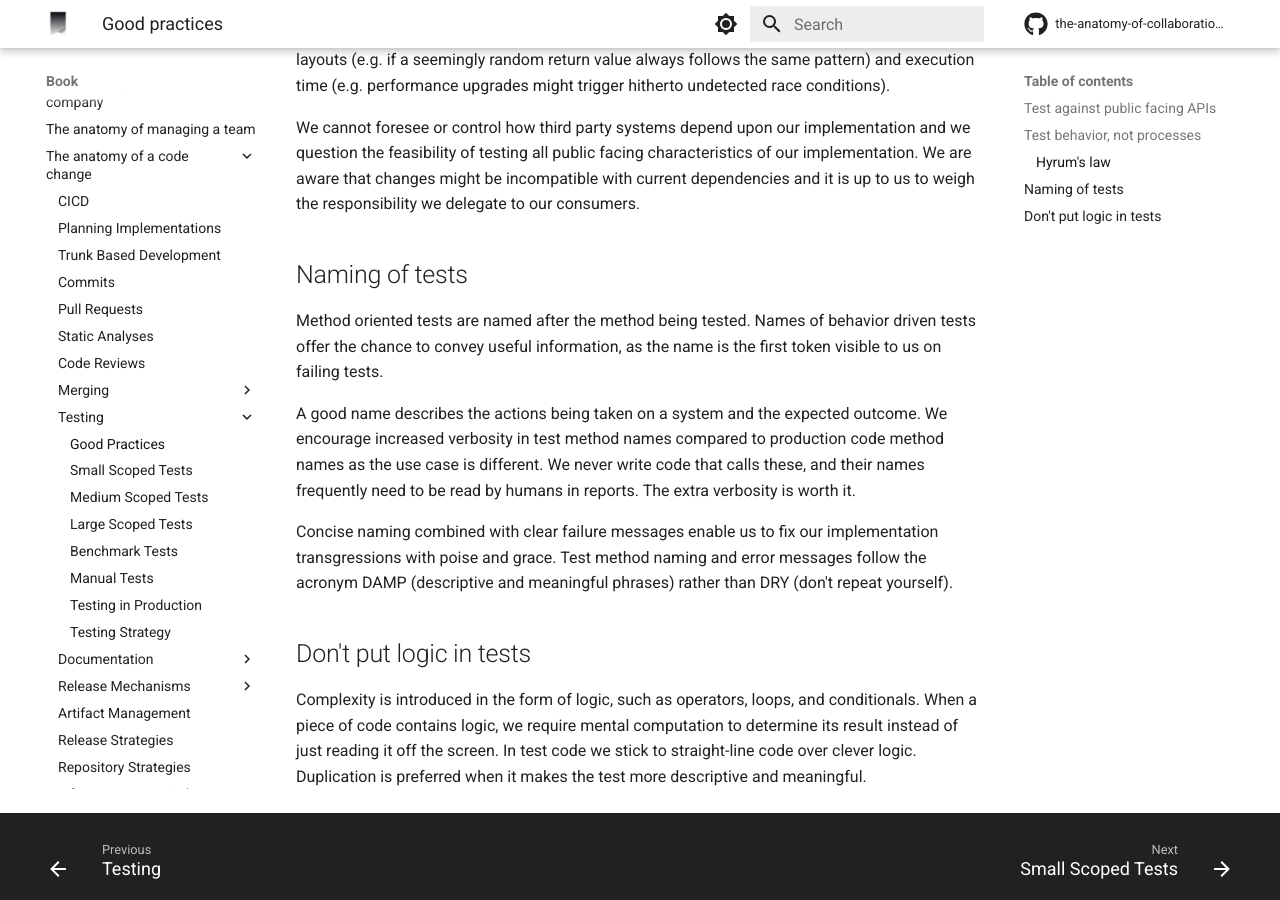
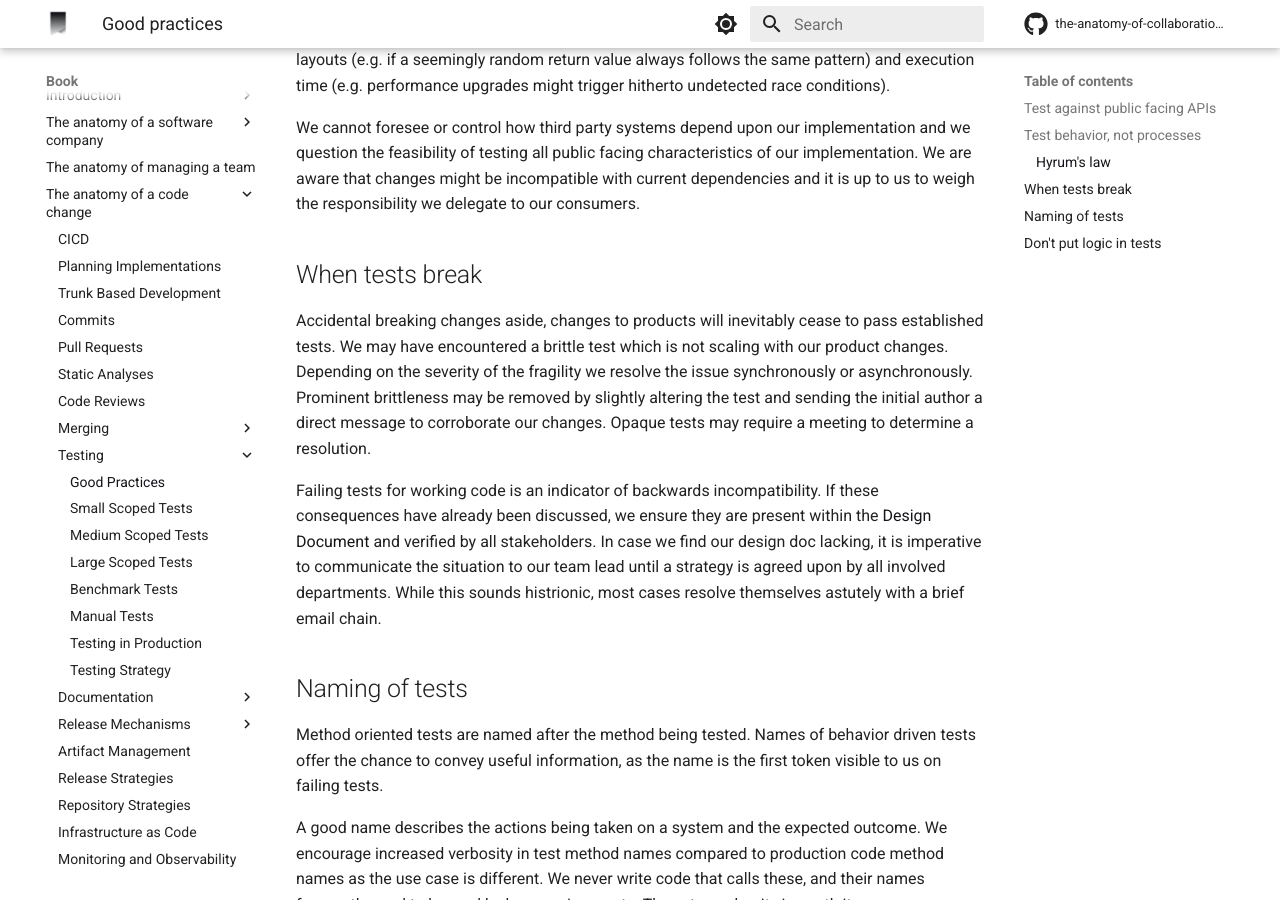
Before and after one commit to engineering-collaboration/book, an MkDocs documentation site: the page built from docs/book/anatomy-of-a-code-change/testing/good-practices.md, in a window 1280 px wide and 900 px high, scrolled down 2286 px. Built offline with MkDocs 1.6.1 and Material for MkDocs 9.7.7, drawn with Linux system fonts in a browser that asks for light colours; comment, search, counter and statistics services are not loaded.

Commit message:
Append breaking test strategies

```diff
--- a/docs/book/anatomy-of-a-code-change/testing/good-practices.md
+++ b/docs/book/anatomy-of-a-code-change/testing/good-practices.md
@@ -84,6 +84,12 @@ Hyrum's law states that every public facing behavior of our implementation will
 
 We cannot foresee or control how third party systems depend upon our implementation and we question the feasibility of testing all public facing characteristics of our implementation. We are aware that changes might be incompatible with current dependencies and it is up to us to weigh the responsibility we delegate to our consumers.
 
+## When tests break
+
+Accidental breaking changes aside, changes to products will inevitably cease to pass established tests. We may have encountered a brittle test which is not scaling with our product changes. Depending on the severity of the fragility we resolve the issue synchronously or asynchronously. Prominent brittleness may be removed by slightly altering the test and sending the initial author a direct message to corroborate our changes. Opaque tests may require a meeting to determine a resolution.
+
+Failing tests for working code is an indicator of backwards incompatibility. If these consequences have already been discussed, we ensure they are present within the [Design Document](../planning-implementations.md) and verified by all stakeholders. In case we find our design doc lacking, it is imperative to communicate the situation to our team lead until a strategy is agreed upon by all involved departments. While this sounds histrionic, most cases resolve themselves astutely with a brief email chain.
+
 ## Naming of tests
 
 Method oriented tests are named after the method being tested. Names of behavior driven tests offer the chance to convey useful information, as the name is the first token visible to us on failing tests.
```
